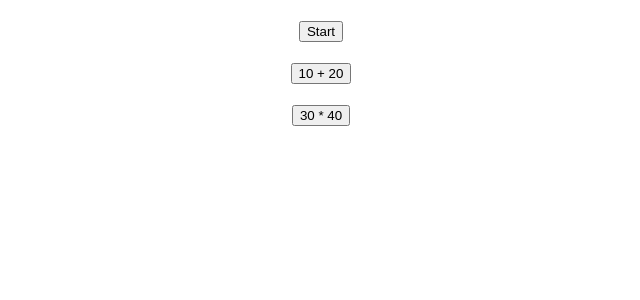
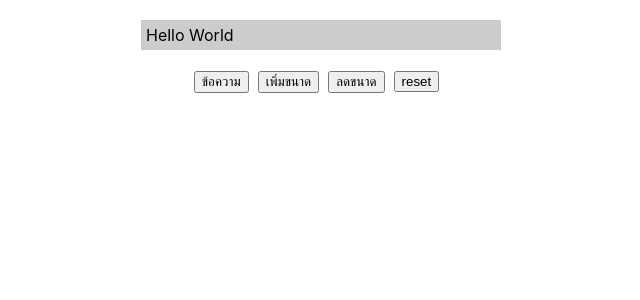
Before and after one commit to skyhihi/Web_React, a React (Create React App) app: page / in a window 1280 px wide. Shown: the top 300 px of the page, without its empty margins (319-959 px from the left). Built offline with nearby package versions, Linux system fonts and the light colour scheme.

Commit message:
add Refs and State

```diff
--- a/src/App.js
+++ b/src/App.js
@@ -3,11 +3,12 @@ import "./App.css";
 //import { Header, Content, Footer } from "./func-component";
 //import MsgBox from "./class-props";
 //import Banner from "./banner";
-
-import {EventData2} from "./event-data"
+//import {EventData2} from "./event-data"
+//import RefsArray from "./refs-array";
+import MessageBox from "./state-func";
 
 function App() {
-  return <EventData2 />;
+  return <MessageBox />;
 }
 
 export default App;
--- /dev/null
+++ b/src/refs-array.js
@@ -0,0 +1,55 @@
+import React from "react";
+
+export default function RefsArray() {
+  const table = React.useState();
+  const tr = React.useRef([]);
+
+  const data = [
+    ["JavaScript", 100],
+    ["React", 150],
+    ["React Native", 180],
+    ["Node.js", 200],
+    ["VS Code", 120],
+  ];
+
+  const onClickButton = (i) => {
+    const index = tr.current[i].rowIndex;
+    table.current.deleteRow(index);
+  };
+
+  const onMouseOverRow = (i) => {
+    tr.current[i].style.backgroundColor = "yellow";
+  };
+
+  const onMouseOutRow = (i) => {
+    tr.current[i].style.backgroundColor = "white";
+  };
+
+  const tableStyles = { margin: "auto", marginTop: 30 };
+
+  return (
+    <table ref={table} border="1" cellPadding={5} style={tableStyles}>
+      <tr>
+        <th>Product</th>
+        <th>Price</th>
+        <th>Delete</th>
+      </tr>
+
+      {data.map((item, i) => {
+        return (
+          <tr
+            ref={(el) => (tr.current[i] = el)}
+            onMouseOver={() => onMouseOverRow(i)}
+            onMouseOut={() => onMouseOutRow(i)}
+          >
+            <td>{item[0]}</td>
+            <td>{item[1]}</td>
+            <td>
+              <button onClick={() => onClickButton(i)}>Delete</button>
+            </td>
+          </tr>
+        );
+      })}
+    </table>
+  );
+}
--- /dev/null
+++ b/src/state-func.js
@@ -0,0 +1,39 @@
+import React, { useState } from "react";
+
+export default function MessageBox() {
+  let [text, setText] = useState("Hello World");
+  let [size, setSize] = useState(16);
+
+  const onClickSetText = () => {
+    let t = prompt("กำหนดข้อความ");
+    if (t) {
+      setText(t);
+    }
+  };
+
+  const onClickZoomin = () => {
+    let newSize = size + 1;
+    setSize(newSize);
+  };
+
+  let msgboxStyle = {
+    display: "inline-block",
+    width: 350,
+    fontSize: size,
+    backgroundColor: "#ccc",
+    padding: 5,
+    textAlign: "left",
+  };
+
+  return (
+    <div style={{ textAlign: "center", marginTop: 20 }}>
+      <div style={msgboxStyle}>{text}</div>
+      <br />
+      <br />
+      <button onClick={onClickSetText}>ข้อความ</button> &nbsp;
+      <button onClick={onClickZoomin}>เพิ่มขนาด</button> &nbsp;
+      <button onClick={() => setSize(size - 1)}>ลดขนาด</button> &nbsp;
+      <button onClick={() => setText("Hello world")}>reset</button> &nbsp;
+    </div>
+  );
+}
```
